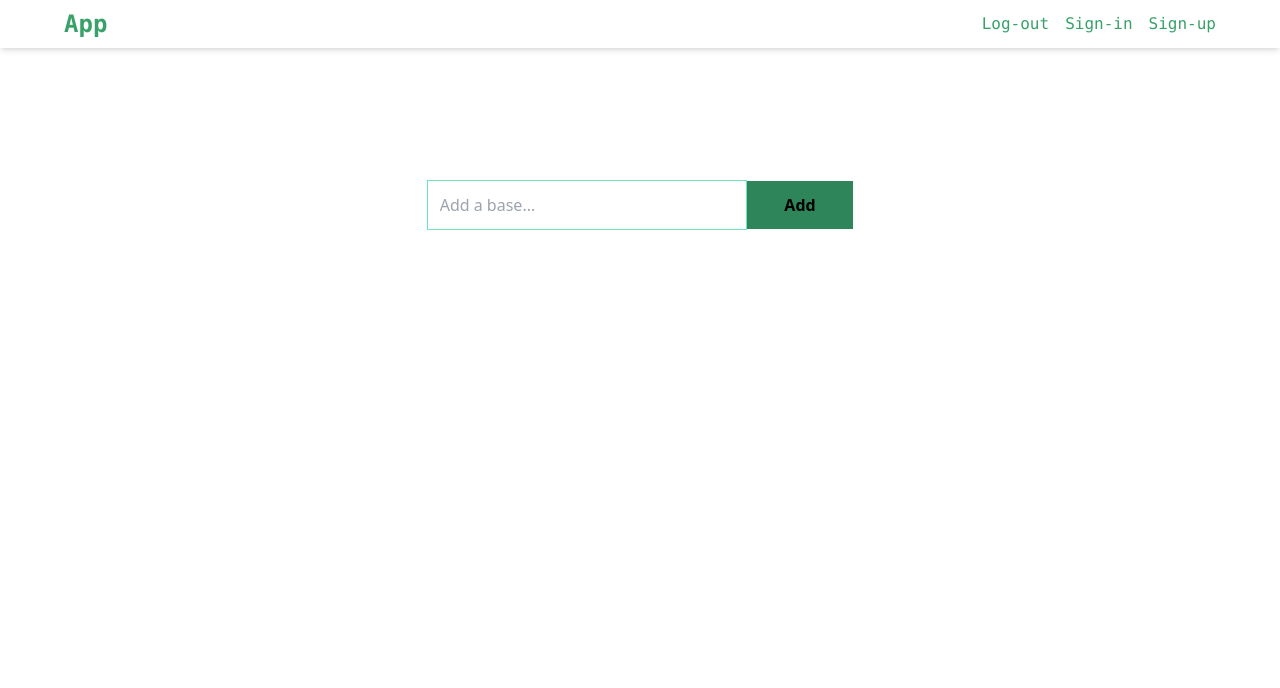
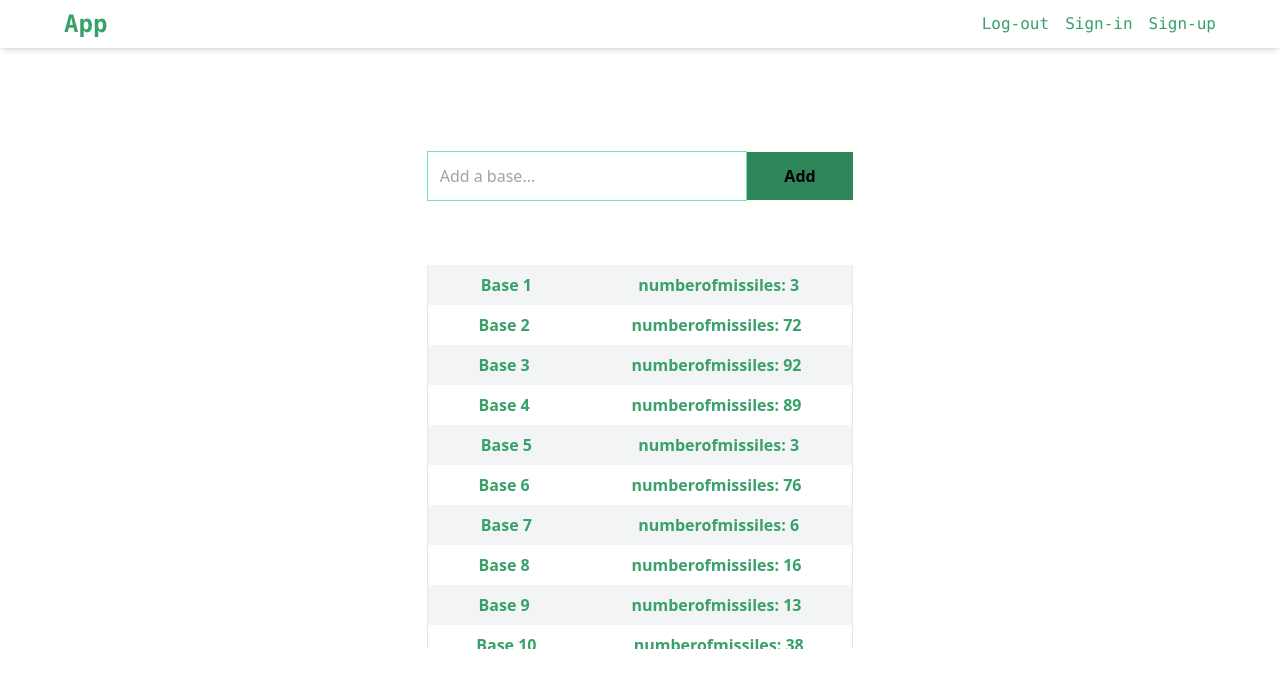
Before and after one commit to Shaheer-Ahmd/militaryportal, a Next.js app in the folder frontend/military/: page /dashboard in a window 1280 px wide. Shown: the top 688 px of the page. Built offline with nearby package versions, Linux system fonts and the light colour scheme.

Commit message:
Update dashboard.js

```diff
--- a/frontend/military/pages/dashboard.js
+++ b/frontend/military/pages/dashboard.js
@@ -6,18 +6,51 @@ export default function dashboard() {
     const handleAddBase = (e) =>{
         setAddBase(e.target.value)
     }
-    useEffect(() =>{
-        //set Base Data
-    },[])
+    const handleClick = (e) =>{
+        e.preventDefault()
+        if(addBase && addBase.trim().length != 0){
+            alert("will send data")
+        }
+    }
+    const Displaydata = baseData.map((base,index) =>{
+        const bgColor = index %2 == 1 ? 'bg-white' : 'bg-gray-100';
+        return (
+            <div className={`flex justify-around items-center gap-4 ${bgColor} shadow-lg min-w-full p-2  border-l border-r`}>
+                <span className='font-semibold text-primary-first'>{base.baseName}</span>
+                <span className='font-semibold text-primary-first'>numberofmissiles: {base.numberOfMissiles}</span>
+            </div>
+        )
+    })
+    useEffect(() => {
+        //Will use Api to fetch base Data
+        const generateBaseData = () => {
+          const newData = [];
+          for (let i = 1; i <= 20; i++) {
+            newData.push({
+              baseName: `Base ${i}`,
+              numberOfMissiles: Math.floor(Math.random() * 100) // Random number of missiles
+            });
+          }
+          return newData;
+        };
+
+        // Set base data
+        const newData = generateBaseData();
+        setBaseData(newData);
+      }, []);
   return (
-    <div className='flex flex-col min-w-full items-center justify-around gap-8 bg-white min-h-screen'>
+    <div className='flex flex-col min-w-full items-center justify-center gap-16 bg-white min-h-screen'>
         <form className='flex justify-center items-center min-w-full'>
             <input placeholder='Add a base...' value={addBase} onChange={handleAddBase} className='focus:outline-none border border-primary-secondary focus:border-2 lg:w-3/12 w-3/6 p-3 text-gray-600' />
-            <button className='font-semibold w-1/12 bg-primary-tertiary font-sans p-3 hover:scale-105 transition-all' >Add</button>
+            <button className='font-semibold w-1/12 bg-primary-tertiary font-sans p-3 hover:scale-105 transition-all' onClick={handleClick} >Add</button>
         </form>
-        <div>
-        </div>
-
+        {Displaydata ? (
+            <div className='flex flex-col items-center lg:w-4/12 w-2/6 lg:max-h-96 md:max-h-60 overflow-auto'>
+              {Displaydata}
+            </div>
+          ) : (
+            <p>Loading...</p>
+          )}
     </div>
   )
 }
```
